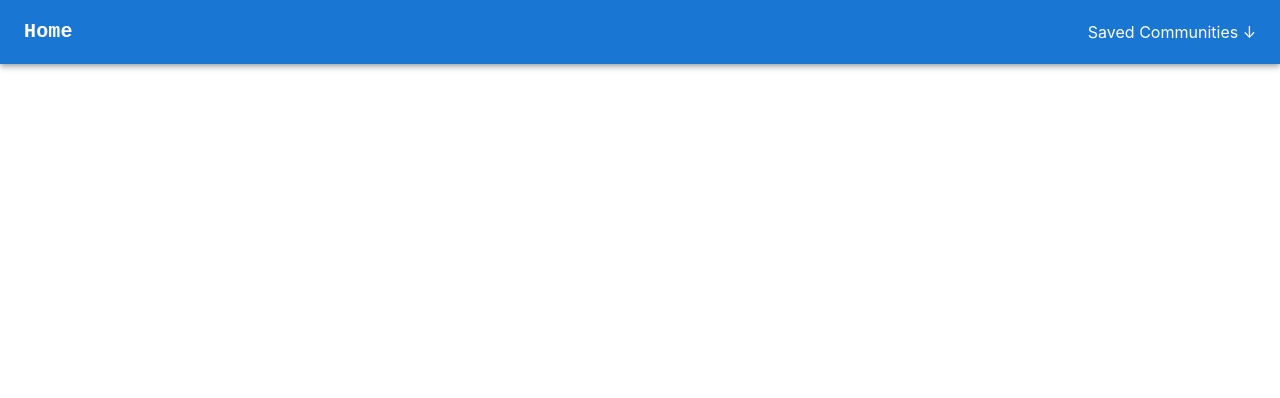
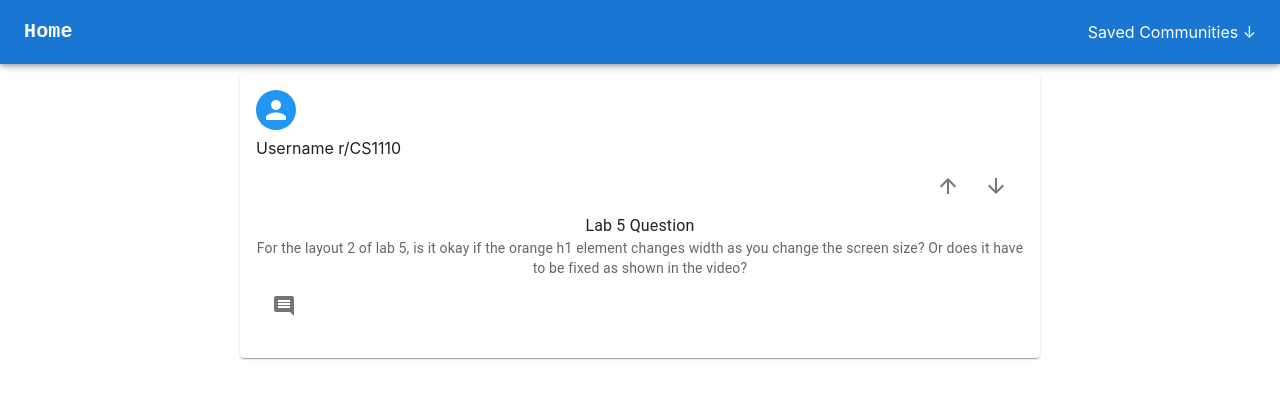
Before and after one commit to cornellh4i/newbie-hackathon, a React (Create React App) app in the folder frontend/: page / in a window 1280 px wide. Shown: the top 398 px of the page. Built offline with nearby package versions, Linux system fonts and the light colour scheme.

Commit message:
ly374 finished hardcoded PostCard

```diff
--- a/frontend/src/App.tsx
+++ b/frontend/src/App.tsx
@@ -2,11 +2,13 @@ import React from 'react';
 import logo from './logo.svg';
 import './App.css';
 import Navbar from './components/Navbar';
+import PostCard from './components/PostCard';
 
 function App() {
   return (
     <div className="App">
       <Navbar />
+      <PostCard />
     </div>
   );
 }
--- a/frontend/src/components/Navbar.tsx
+++ b/frontend/src/components/Navbar.tsx
@@ -7,8 +7,8 @@ import Typography from '@mui/material/Typography';
 import Menu from '@mui/material/Menu';
 import MenuIcon from '@mui/icons-material/Menu';
 import Container from '@mui/material/Container';
-import Avatar from '@mui/material/Avatar';
-import Button from '@mui/material/Button';
+/*import Avatar from '@mui/material/Avatar';
+import Button from '@mui/material/Button';*/
 import Tooltip from '@mui/material/Tooltip';
 import MenuItem from '@mui/material/MenuItem';
 import AdbIcon from '@mui/icons-material/Adb';
--- a/frontend/src/components/PostCard.tsx
+++ b/frontend/src/components/PostCard.tsx
@@ -1 +1,54 @@
-import React from 'react';
+import Card from '@mui/material/Card';
+import CardHeader from '@mui/material/CardHeader';
+import CardContent from '@mui/material/CardContent';
+import CardActions from '@mui/material/CardActions';
+import { Avatar, Box, Button, SvgIcon, TextField, Toolbar } from '@mui/material';
+import IconButton, { IconButtonProps } from '@mui/material/IconButton';
+import Typography from '@mui/material/Typography';
+import ArrowUpwardIcon from '@mui/icons-material/ArrowUpward';
+import ArrowDownwardIcon from '@mui/icons-material/ArrowDownward';
+import { blue } from '@mui/material/colors';
+import CommentIcon from '@mui/icons-material/Comment';
+
+export default function PostCard() {
+
+
+  return (
+    <Box display="flex" sx={{ justifyContent: "center" }} border={10} borderColor="transparent">
+      <Card sx={{ maxWidth: 800 }}>
+        <CardContent>
+          {
+            <Avatar sx={{ bgcolor: blue[500] }} aria-label="user"></Avatar>
+          }
+          <Box display="flex" sx={{ justifyContent: "left" }} borderColor="transparent" paddingTop={1}>
+            Username r/CS1110
+          </Box>
+          <CardActions sx={{ justifyContent: "right" }}>
+            <IconButton aria-label="upvote">
+              <ArrowUpwardIcon />
+            </IconButton>
+            <IconButton aria-label="downvote">
+              <ArrowDownwardIcon />
+            </IconButton>
+          </CardActions>
+          <Typography variant="body1">
+            Lab 5 Question
+
+          </Typography>
+          <Typography variant="body2" color="text.secondary">
+            For the layout 2 of lab 5, is it okay if the orange h1 element changes
+            width as you change the screen size? Or does it have to be fixed as
+            shown in the video?
+          </Typography>
+          <CardActions sx={{ justifyContent: "left" }}>
+            <IconButton aria-label="comment">
+              <CommentIcon />
+            </IconButton>
+          </CardActions>
+        </CardContent>
+
+
+      </Card>
+    </Box>
+  );
+}
```
Also changed, not shown: 2 other files (tests, documents, lock files or other folders).
